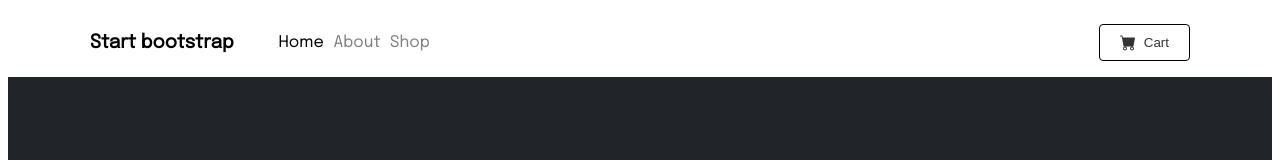
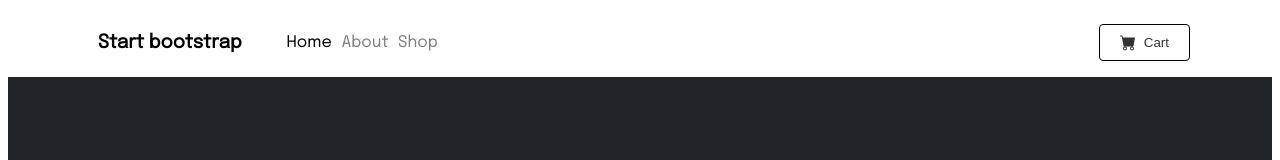
Before and after one commit to OmarKhouya/bootstrap-design-made-with-react-styled, a React (Create React App) app: page / in a window 1280 px wide. Shown: the top 160 px of the page. Built offline with nearby package versions, Linux system fonts and the light colour scheme.

Commit message:
Update Navbar.js

```diff
--- a/src/interface Components/Navbar.js
+++ b/src/interface Components/Navbar.js
@@ -9,6 +9,7 @@ const Navbar = styled.div`
     }
 `
 const TitleNav = styled.h3`
+    padding-left: 0.5rem;
     margin: auto;
 `
 const NavList = styled.ul`
```
